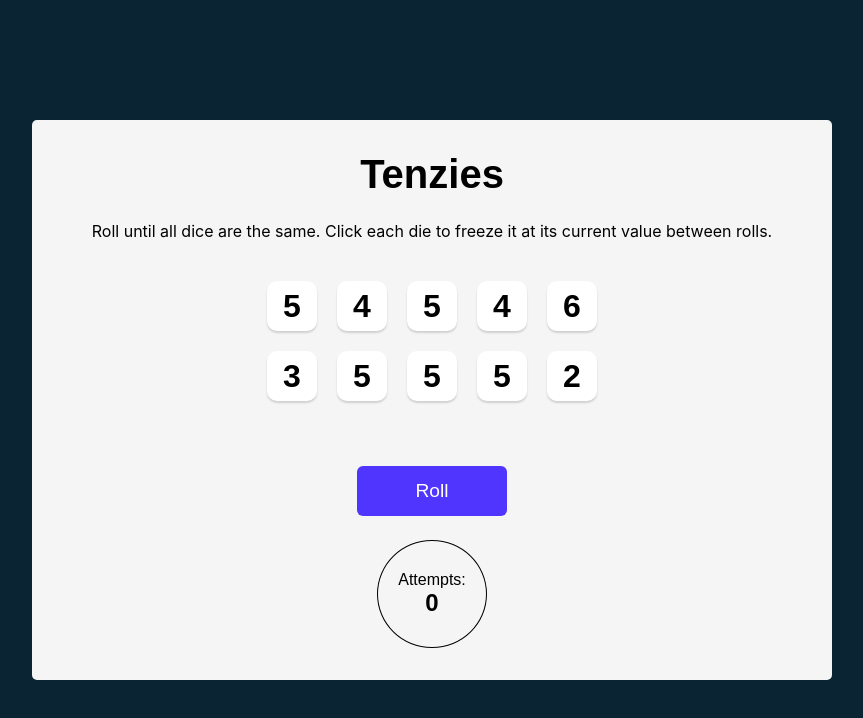
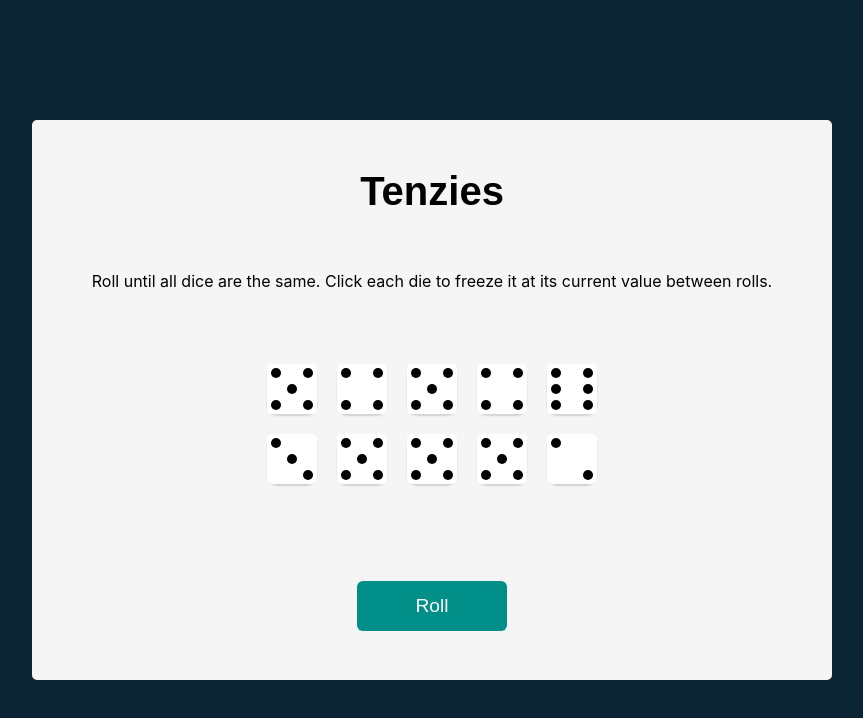
Before and after one commit to StephanS13/tenzies, a React (Create React App) app: page / in a window 1280 px wide. Shown: the top 718 px of the page, without its empty margins (208-1071 px from the left). Built offline with nearby package versions, Linux system fonts and the light colour scheme; the HTML template or start-up script is replaced by a standard one.

Commit message:
Adds new colors, adds dice faces

```diff
--- a/src/App.js
+++ b/src/App.js
@@ -1,6 +1,5 @@
 import React, { useState, useEffect } from 'react';
 import Die from './Components/Die';
-import Counter from './Components/Counter';
 import { nanoid } from 'nanoid'
 import Confetti from 'react-confetti'
 
@@ -80,7 +79,6 @@ function App() {
       <button className='roll-dice' onClick={rollDice}>
         {tenzies ? "New Game" : "Roll"}
       </button>
-      <Counter count={count} />
     </main>
   );
 }
--- a/src/Components/Counter.js
+++ /dev/null
@@ -1,11 +0,0 @@
-import React from 'react'
-
-export default function Counter(props) {
-
-  return (
-    <div className='counter-container'>
-      <div>Attempts:</div>
-      <h2>{props.count}</h2>
-    </div>
-  )
-}
--- a/src/Components/Die.js
+++ b/src/Components/Die.js
@@ -2,16 +2,90 @@ import React from 'react'
 
 export default function Die(props) {
   const style = {
-    backgroundColor: props.isHeld ? "#59E391" : "white"
+    backgroundColor: props.isHeld ? "#FFD32D" : "white"
   }
+
+  function switchDice() {
+    switch(props.value) {
+
+    case 1:
+      return <div className="dice first-face" style={style}>
+        <span className="dot"> </span>
+      </div>;
+
+    case 2:
+      return <div class="dice second-face" style={style}>
+        <span class="dot"> </span>
+        <span class="dot"> </span>
+      </div>
+
+    case 3:
+      return <div class="dice third-face" style={style}>
+        <span class="dot"> </span>
+        <span class="dot"> </span>
+        <span class="dot"> </span>
+      </div>
+
+    case 4:
+      return <div class="dice fourth-face" style={style}>
+        <div class="column">
+          <span class="dot"></span>
+          <span class="dot"></span>
+        </div>
+        <div class="column">
+          <span class="dot"></span>
+          <span class="dot"></span>
+        </div>
+      </div>
+
+    case 5:
+      return <div class="dice fifth-face" style={style}>
+        <div class="column">
+          <span class="dot"></span>
+          <span class="dot"></span>
+        </div>
+        <div class="column">
+          <span class="dot"></span>
+        </div>
+        <div class="column">
+          <span class="dot"></span>
+          <span class="dot"></span>
+        </div>
+      </div>
+
+    case 6:
+      return <div class="dice fourth-face" style={style}>
+        <div class="column">
+            <span class="dot"></span>
+            <span class="dot"></span>
+            <span class="dot"></span>
+          </div>
+        <div class="column">
+            <span class="dot"></span>
+            <span class="dot"></span>
+            <span class="dot"></span>
+        </div>
+      </div>
+
+    default:
+      return props.value;
+    }
+  }
+
   return (
     <div>
       <div
         className="die-face"
-        style={style}
         onClick={props.holdDice}
       >
-        <h2 className='die-num'>{props.value}</h2>
+
+        {/* <h2 className='die-num'>{props.value}</h2> */}
+
+        <h2 className='die-num'>
+          {switchDice()}
+        </h2>
+
+
       </div>
     </div>
   )
--- a/src/index.css
+++ b/src/index.css
@@ -69,7 +69,7 @@ main {
   width: 150px;
   border: none;
   border-radius: 6px;
-  background-color: #5035FF;
+  background-color: #008e89;
   color: white;
   font-size: 1.2rem;
   font-family: 'Karla', sans-serif;
@@ -93,20 +93,20 @@ main {
   padding: 30px 20px;
 }
 
-/* DICE */
+/* DICES */
+/* first */
 .dice {
   padding: 4px;
-  background-color: tomato;
-  width: 84px;
-  height: 84px;
+  width: 50px;
+  height: 50px;
   border-radius: 10%;
 }
 .dot {
   display: block;
-  width: 14px;
-  height: 14px;
+  width: 10px;
+  height: 10px;
   border-radius: 50%;
-  background-color:white;
+  background-color: black;
 }
 .first-face {
   display: flex;
@@ -121,15 +121,38 @@ main {
 .second-face .dot:nth-of-type(2) {
   align-self: flex-end;
 }
-.second-face .dot:nth-of-type(3) {
+/* third */
+.third-face {
+  display: flex;
+  justify-content : space-between;
+}
+.third-face .dot:nth-of-type(2) {
+  align-self: center;
+}
+.third-face .dot:nth-of-type(3) {
   align-self: flex-end;
 }
-.second-face .dot:nth-of-type(2) {
-  align-self: center;
+/* fourth */
+.fourth-face {
+  display: flex;
+  justify-content : space-between;
 }
-.third-face .dot:nth-of-type(1) {
-  align-self :flex-end;
+.fourth-face .column {
+  display: flex;
+  flex-direction: column;
+  justify-content: space-between;
 }
-.third-face .dot:nth-of-type(2) {
-  align-self :center;
+/* fifth */
+.fifth-face {
+  display: flex;
+  justify-content : space-between;
 }
+.fifth-face .column {
+  display: flex;
+  flex-direction: column;
+  justify-content: space-between;
+}
+.fifth-face .column:nth-of-type(2) {
+  justify-content: center;
+}
+/* sixth */
```
Also changed, not shown: src/Components/DiceFace.js (deleted, +0 -46 lines).
